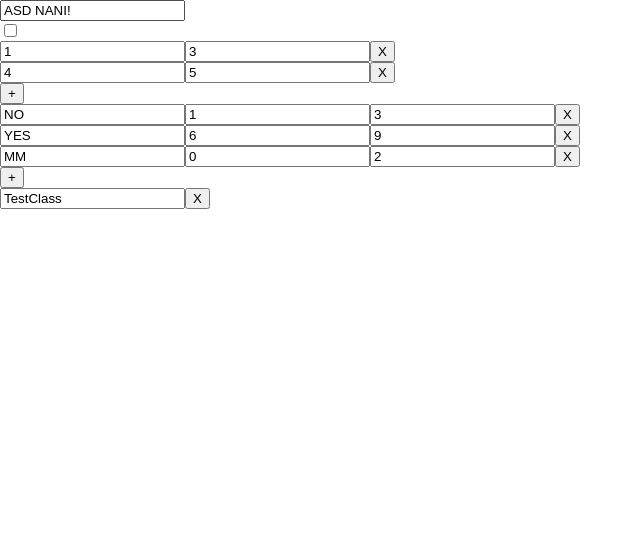
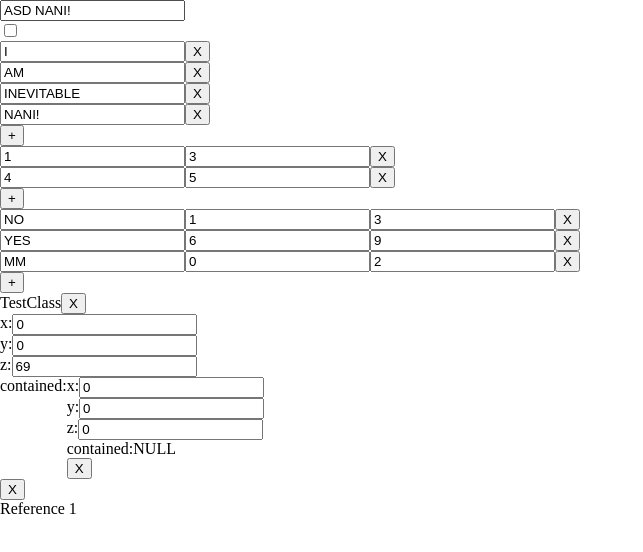
Before and after one commit to SizzleBae/web-engine, a website built with webpack: page server/views/playground.html in a window 1280 px wide. Shown: the whole page, without its empty margins (0-643 px from the left). Built offline with nearby package versions, Linux system fonts and the light colour scheme.

Commit message:
TwoWayDataStrategy, added CSS classes to two-way

```diff
--- a/package.json
+++ b/package.json
@@ -41,7 +41,7 @@
     "jest-diff": "^24.9.0",
     "nodemon": "^2.0.7",
     "ts-jest": "^26.4.4",
-    "typescript": "^4.1.3",
+    "typescript": "^4.2.3",
     "webpack": "^5.12.2",
     "webpack-cli": "^3.3.12"
   },
--- a/server/views/playground.html
+++ b/server/views/playground.html
@@ -15,6 +15,10 @@
         height: 100%;
         touch-action: none;
     }
+
+    .tw-data-property {
+        display: flex;
+    }
 </style>
 
 <head>
--- /dev/null
+++ b/src/core/property/extension/two-way/TwoWayAbstractProperty.ts
@@ -0,0 +1,11 @@
+export abstract class TwoWayAbstractProperty<TRoot extends HTMLElement = HTMLElement> {
+    protected constructor(public root: TRoot) {
+    }
+
+    destroy() {
+        this.root.remove();
+        this.onDestroy();
+    }
+
+    protected abstract onDestroy(): void;
+}
--- a/src/core/property/extension/two-way/TwoWayArrayProperty.ts
+++ b/src/core/property/extension/two-way/TwoWayArrayProperty.ts
@@ -1,9 +1,9 @@
-import {TwoWayProperty} from "./TwoWayProperty";
+import {TwoWayAbstractProperty} from "./TwoWayAbstractProperty";
 import {TwoWayStrategyBuilders} from "./TwoWayStrategyBuilders";
 import {TwoWayStrategy} from "./TwoWayStrategy";
 import {ArrayProperty} from "../../ArrayProperty";
 
-export class TwoWayArrayProperty extends TwoWayProperty {
+export class TwoWayArrayProperty extends TwoWayAbstractProperty {
     private twoWayArray: TwoWayStrategy<any>[] = [];
 
     private propertyChangeListener = ()=>this.refreshTwoWayArray();
@@ -12,6 +12,8 @@ export class TwoWayArrayProperty extends TwoWayProperty {
 
     constructor(private property: ArrayProperty<any>, private strategyBuilders: TwoWayStrategyBuilders) {
         super(document.createElement('div'));
+
+        this.root.className = "tw-array-property";
 
         property.onChanged.subscribe(this.propertyChangeListener);
 
--- a/src/core/property/extension/two-way/TwoWayBooleanStrategy.ts
+++ b/src/core/property/extension/two-way/TwoWayBooleanStrategy.ts
@@ -3,6 +3,9 @@ import {TwoWayStrategy} from "./TwoWayStrategy";
 export class TwoWayBooleanStrategy extends TwoWayStrategy<boolean, HTMLInputElement> {
     constructor() {
         super(document.createElement('input'));
+
+        this.root.className = "tw-boolean";
+
         this.root.type = "checkbox";
 
         this.root.addEventListener('change', () => this.onHTMLValue.emit(this.root.checked));
--- /dev/null
+++ b/src/core/property/extension/two-way/TwoWayDataStrategy.ts
@@ -0,0 +1,49 @@
+import {TwoWayStrategy} from "./TwoWayStrategy";
+import {PropertyUtils} from "../../PropertyUtils";
+import {TwoWayPropertyBuilder} from "./TwoWayPropertyBuilder";
+import {TwoWayAbstractProperty} from "./TwoWayAbstractProperty";
+
+export class TwoWayDataStrategy<T extends object> extends TwoWayStrategy<T, HTMLSpanElement> {
+    propertyTwoWays = new Map<string, TwoWayAbstractProperty>();
+
+    constructor(public twoWayPropertyBuilder: TwoWayPropertyBuilder) {
+        super(document.createElement('span'));
+
+        this.root.className = "tw-data";
+    }
+
+    onProgramValue(newValue: T): void {
+        this.clearTwoWays();
+
+        // Create two ways for properties in new value
+        PropertyUtils.forEachPropertyIn(newValue, (property, key) => {
+             const propertyTwoWay = this.twoWayPropertyBuilder.buildFor(property);
+
+             this.propertyTwoWays.set(key, propertyTwoWay);
+        });
+
+        // Create html for new two ways
+        this.propertyTwoWays.forEach((propertyTwoWay, key) => {
+            const twoWayKey = document.createElement("span");
+            twoWayKey.innerText = key + ": ";
+
+            const twoWayContainer = document.createElement("span");
+            twoWayContainer.className = "tw-data-property";
+            twoWayContainer.append(twoWayKey, propertyTwoWay.root);
+
+            this.root.append(twoWayContainer);
+        });
+    }
+
+    private clearTwoWays() {
+        this.propertyTwoWays.forEach(twoWay => twoWay.destroy());
+        this.propertyTwoWays.clear();
+        // This function is standard, yet it is not defined in typescript lib.dom.d.ts for some reason...
+        // @ts-ignore
+        this.root.replaceChildren();
+    }
+
+    onDestroy(): void {
+        this.clearTwoWays();
+    }
+}
--- a/src/core/property/extension/two-way/TwoWayMapProperty.ts
+++ b/src/core/property/extension/two-way/TwoWayMapProperty.ts
@@ -1,9 +1,9 @@
-import {TwoWayProperty} from "./TwoWayProperty";
+import {TwoWayAbstractProperty} from "./TwoWayAbstractProperty";
 import {TwoWayStrategyBuilders} from "./TwoWayStrategyBuilders";
 import {TwoWayStrategy} from "./TwoWayStrategy";
 import {MapProperty} from "../../MapProperty";
 
-export class TwoWayMapProperty extends TwoWayProperty {
+export class TwoWayMapProperty extends TwoWayAbstractProperty {
     private twoWayMap = new Map<any, { key: TwoWayStrategy<any>, value: TwoWayStrategy<any> }>();
 
     private propertyChangeListener = ()=>this.refreshTwoWayMap();
@@ -12,6 +12,8 @@ export class TwoWayMapProperty extends TwoWayProperty {
 
     constructor(private property: MapProperty<any, any>, private strategyBuilders: TwoWayStrategyBuilders) {
         super(document.createElement('div'));
+
+        this.root.className = "tw-map-property";
 
         property.onChanged.subscribe(this.propertyChangeListener);
 
--- a/src/core/property/extension/two-way/TwoWayNullableStrategy.ts
+++ b/src/core/property/extension/two-way/TwoWayNullableStrategy.ts
@@ -3,20 +3,33 @@ import {TwoWayStrategy} from "./TwoWayStrategy";
 
 export class TwoWayNullableStrategy<T> extends TwoWayStrategy<T | null, HTMLSpanElement> {
 
-    private nullHTML = document.createElement('input');
+    private nullHTML = document.createElement('span');
     private setNullButton = document.createElement('button');
 
     constructor(private wrappedStrategy: TwoWayStrategy<T>) {
         super(document.createElement('span'));
 
-        this.nullHTML.readOnly = true;
-        this.nullHTML.value = "NULL";
+        this.root.className = "tw-nullable";
+
+        //this.nullHTML.readOnly = true;
+        this.nullHTML.innerHTML = "NULL";
 
         this.setNullButton.innerHTML = "X";
         this.setNullButton.onclick = ()=>this.onHTMLValue.emit(null);
+
         this.root.appendChild(this.setNullButton);
 
+        // Forward events to contained strategy when null is displayed
+        this.nullHTML.addEventListener("drop", e => this.forwardEvent(e, DragEvent));
+        this.nullHTML.addEventListener("dragenter", e => this.forwardEvent(e, DragEvent));
+        this.nullHTML.addEventListener("dragover", e => this.forwardEvent(e, DragEvent));
+
         wrappedStrategy.onHTMLValue.subscribe((newValue)=>this.onHTMLValue.emit(newValue));
+    }
+
+    private forwardEvent<T extends Event>(originalEvent: T, EventConstructor: {new(type: string, init: any):T}) {
+        const duplicatedEvent = new EventConstructor(originalEvent.type, originalEvent);
+        return this.wrappedStrategy.root.dispatchEvent(duplicatedEvent);
     }
 
     private displayWrappedStrategy(display: boolean) {
--- a/src/core/property/extension/two-way/TwoWayNumberStrategy.ts
+++ b/src/core/property/extension/two-way/TwoWayNumberStrategy.ts
@@ -3,6 +3,9 @@ import {TwoWayStrategy} from "./TwoWayStrategy";
 export class TwoWayNumberStrategy extends TwoWayStrategy<number, HTMLInputElement> {
     constructor() {
         super(document.createElement('input'));
+
+        this.root.className = "tw-number";
+
         this.root.type = "number";
 
         this.root.addEventListener('change', () => this.onHTMLValue.emit(Number.parseFloat(this.root.value)));
--- a/src/core/property/extension/two-way/TwoWayProperty.ts
+++ b/src/core/property/extension/two-way/TwoWayProperty.ts
@@ -1,11 +1,30 @@
-export abstract class TwoWayProperty<TRoot extends HTMLElement = HTMLElement> {
-    protected constructor(public root: TRoot) {
+import {TwoWayAbstractProperty} from "./TwoWayAbstractProperty";
+import {Property} from "../../Property";
+import {TwoWayStrategyBuilders} from "./TwoWayStrategyBuilders";
+import {TwoWayStrategy} from "./TwoWayStrategy";
+
+export class TwoWayProperty extends TwoWayAbstractProperty {
+    private strategyTwoWay: TwoWayStrategy<any>;
+
+    private propertyChangeListener = (newValue: any) => this.strategyTwoWay.onProgramValue(newValue);
+
+    constructor(private property: Property<any>, private strategyBuilders: TwoWayStrategyBuilders) {
+        super(document.createElement('div'));
+
+        this.root.className = "tw-property";
+
+        this.strategyTwoWay = strategyBuilders.build(property.strategy);
+
+        this.strategyTwoWay.onHTMLValue.subscribe(newValue => property.set(newValue));
+        this.property.onChanged.subscribe(this.propertyChangeListener);
+
+        this.strategyTwoWay.onProgramValue(property.get());
+
+        this.root.appendChild(this.strategyTwoWay.root);
     }
 
-    destroy() {
-        this.root.remove();
-        this.onDestroy();
+    protected onDestroy(): void {
+        this.strategyTwoWay.destroy();
+        this.property.onChanged.unsubscribe(this.propertyChangeListener);
     }
-
-    protected abstract onDestroy(): void;
 }
--- a/src/core/property/extension/two-way/TwoWayPropertyBuilder.ts
+++ b/src/core/property/extension/two-way/TwoWayPropertyBuilder.ts
@@ -1,7 +1,7 @@
 import {PropertyExtensions} from "../PropertyExtensions";
+import {TwoWayAbstractProperty} from "./TwoWayAbstractProperty";
+import {Property} from "../../Property";
 import {TwoWayProperty} from "./TwoWayProperty";
-import {Property} from "../../Property";
-import {TwoWaySingleProperty} from "./TwoWaySingleProperty";
 import {AbstractProperty} from "../../AbstractProperty";
 import {TwoWayStrategyBuilders} from "./TwoWayStrategyBuilders";
 import {ArrayProperty} from "../../ArrayProperty";
@@ -9,13 +9,13 @@ import {TwoWayArrayProperty} from "./TwoWayArrayProperty";
 import {MapProperty} from "../../MapProperty";
 import {TwoWayMapProperty} from "./TwoWayMapProperty";
 
-type TwoWayPropertyExtension<T extends AbstractProperty> = (property: T) => TwoWayProperty;
+type TwoWayPropertyExtension<T extends AbstractProperty> = (property: T) => TwoWayAbstractProperty;
 
 export class TwoWayPropertyBuilder extends PropertyExtensions<TwoWayPropertyExtension<any>> {
     constructor(public strategies: TwoWayStrategyBuilders) {
         super();
 
-        this.set(Property, (property) => new TwoWaySingleProperty(property, strategies));
+        this.set(Property, (property) => new TwoWayProperty(property, strategies));
         this.set(ArrayProperty, (property) => new TwoWayArrayProperty(property, strategies));
         this.set(MapProperty, (property) => new TwoWayMapProperty(property, strategies));
     }
--- a/src/core/property/extension/two-way/TwoWayReferenceStrategy.ts
+++ b/src/core/property/extension/two-way/TwoWayReferenceStrategy.ts
@@ -1,16 +1,53 @@
 import {TwoWayStrategy} from "./TwoWayStrategy";
 import {Constructable} from "../../strategy/ReferenceStrategy";
 
-export class TwoWayReferenceStrategy<T extends object> extends TwoWayStrategy<T, HTMLInputElement> {
-    constructor(public type: Constructable<T>) {
-        super(document.createElement('input'));
-        this.root.readOnly = true;
+type DragOptions<T extends object> = {
+    dataKey: string,
+    referenceFromData: (data: string)=>T | null;
+}
 
-        // this.root.addEventListener('change', () => this.onHTMLValue.emit());
+type Options<T extends object> = {
+    drag?: DragOptions<T>
+}
+
+export class TwoWayReferenceStrategy<T extends object> extends TwoWayStrategy<T, HTMLSpanElement> {
+    constructor(public type: Constructable<T>, private options: Options<T>) {
+        super(document.createElement('span'));
+
+        this.root.className = "tw-reference";
+
+        if(options.drag) {
+            this.setupDrag(options.drag);
+        }
+    }
+
+    private setupDrag(dragOptions: DragOptions<T>) {
+        this.root.addEventListener("dragover", e=>{
+            if(e.dataTransfer?.types?.includes(dragOptions.dataKey)) {
+                e.dataTransfer.dropEffect = "move";
+                e.preventDefault();
+            }
+        })
+        this.root.addEventListener("dragenter", e=>{
+            if(e.dataTransfer?.types?.includes(dragOptions.dataKey)) {
+                e.preventDefault();
+            }
+        })
+        this.root.addEventListener("drop", e=>{
+            const data = e.dataTransfer?.getData(dragOptions.dataKey);
+
+            if(data) {
+                const droppedReference = dragOptions.referenceFromData(data);
+
+                if(droppedReference) {
+                    this.onHTMLValue.emit(droppedReference);
+                }
+            }
+        })
     }
 
     onProgramValue(newValue: T): void {
-        this.root.value = newValue.constructor.name;
+        this.root.innerHTML = newValue.constructor.name;
     }
 
     onDestroy(): void {
--- a/src/core/property/extension/two-way/TwoWaySingleProperty.ts
+++ /dev/null
@@ -1,28 +0,0 @@
-import {TwoWayProperty} from "./TwoWayProperty";
-import {Property} from "../../Property";
-import {TwoWayStrategyBuilders} from "./TwoWayStrategyBuilders";
-import {TwoWayStrategy} from "./TwoWayStrategy";
-
-export class TwoWaySingleProperty extends TwoWayProperty {
-    private strategyTwoWay: TwoWayStrategy<any>;
-
-    private propertyChangeListener = (newValue: any) => this.strategyTwoWay.onProgramValue(newValue);
-
-    constructor(private property: Property<any>, private strategyBuilders: TwoWayStrategyBuilders) {
-        super(document.createElement('div'));
-
-        this.strategyTwoWay = strategyBuilders.build(property.strategy);
-
-        this.strategyTwoWay.onHTMLValue.subscribe(newValue => property.set(newValue));
-        this.property.onChanged.subscribe(this.propertyChangeListener);
-
-        this.strategyTwoWay.onProgramValue(property.get());
-
-        this.root.appendChild(this.strategyTwoWay.root);
-    }
-
-    protected onDestroy(): void {
-        this.strategyTwoWay.destroy();
-        this.property.onChanged.unsubscribe(this.propertyChangeListener);
-    }
-}
--- a/src/core/property/extension/two-way/TwoWayStringStrategy.ts
+++ b/src/core/property/extension/two-way/TwoWayStringStrategy.ts
@@ -3,6 +3,8 @@ import {TwoWayStrategy} from "./TwoWayStrategy";
 export class TwoWayStringStrategy extends TwoWayStrategy<string, HTMLInputElement> {
     constructor() {
         super(document.createElement('input'));
+
+        this.root.className = "tw-string";
 
         this.root.addEventListener('change', () => this.onHTMLValue.emit(this.root.value));
     }
--- a/src/core/property/extension/two-way/TwoWayVectorStrategy.ts
+++ b/src/core/property/extension/two-way/TwoWayVectorStrategy.ts
@@ -9,6 +9,7 @@ export class TwoWayVectorStrategy extends TwoWayStrategy<Vector, HTMLSpanElement
 
     constructor() {
         super(document.createElement('span'));
+        this.root.className = "tw-vector";
 
         this.xInput.type = "number";
         this.yInput.type = "number";
--- a/src/core/property/strategy/ReferenceStrategy.ts
+++ b/src/core/property/strategy/ReferenceStrategy.ts
@@ -37,7 +37,7 @@ export class ReferenceStrategy<T extends object> extends PropertyStrategy<T, PRe
             return memento.object as T;
         }
 
-        throw new Error(`ReferenceStrategy: Failed to deserialize. Memento did not contain an object`);
+        throw `ReferenceStrategy: Failed to deserialize. Memento did not contain an object`;
     }
 
     modify(value: T): T {
--- a/src/views/playground/Playground.ts
+++ b/src/views/playground/Playground.ts
@@ -10,16 +10,40 @@ import {PBoolean} from "../../core/property/strategy/BooleanStrategy";
 import {PRef, ReferenceStrategy} from "../../core/property/strategy/ReferenceStrategy";
 import {TwoWayReferenceStrategy} from "../../core/property/extension/two-way/TwoWayReferenceStrategy";
 import {PNullable} from "../../core/property/strategy/NullableStrategy";
+import {PNumber} from "../../core/property/strategy/NumberStrategy";
+import {DataStrategy, PData} from "../../core/property/strategy/DataStrategy";
+import {TwoWayDataStrategy} from "../../core/property/extension/two-way/TwoWayDataStrategy";
 
 class TestClass {
 
+}
+
+class TestData {
+    x = new Property(PNumber(), 0);
+    y = new Property(PNumber(), 0);
+    z = new Property(PNumber(), 0);
+
+    contained = new Property(PNullable(PData<TestData>()), null);
 }
 
 export class Playground {
     initialize() {
         const twoWayStrategy = new TwoWayStrategyBuilders();
         twoWayStrategy.add(VectorStrategy, ()=>new TwoWayVectorStrategy());
-        twoWayStrategy.add(ReferenceStrategy, strategy => new TwoWayReferenceStrategy(strategy.type));
+
+        twoWayStrategy.add(ReferenceStrategy, strategy => {
+            return new TwoWayReferenceStrategy(strategy.type, {
+                drag: {
+                    dataKey: "data/ref",
+                    referenceFromData: data => {
+                        console.log(data);
+                        return new TestClass();
+                    }
+                }
+            })
+        });
+
+        twoWayStrategy.add(DataStrategy, strategy => new TwoWayDataStrategy(twoWayProperty));
 
         const twoWayProperty = new TwoWayPropertyBuilder(twoWayStrategy);
 
@@ -33,6 +57,7 @@ export class Playground {
 
         const testStringArray = new ArrayProperty(PString(), ["I", "AM", "INEVITABLE"]);
         const testStringArrayTwoWay = twoWayProperty.buildFor(testStringArray);
+        document.body.appendChild(testStringArrayTwoWay.root);
 
         const testVectorArray = new ArrayProperty(PVector(), [new Vector(1, 3), new Vector(3, 7)]);
         const testVectorArrayTwoWay = twoWayProperty.buildFor(testVectorArray);
@@ -48,6 +73,20 @@ export class Playground {
         const testReferenceTwoWay = twoWayProperty.buildFor(testReference);
         document.body.appendChild(testReferenceTwoWay.root);
 
+        const testData = new Property(PNullable(PData<TestData>()), new TestData());
+        const testDataTwoWay = twoWayProperty.buildFor(testData);
+        document.body.appendChild(testDataTwoWay.root);
+
+        // Create som test draggable reference elements
+        const domRef1 = document.createElement('span');
+        domRef1.draggable = true;
+        domRef1.innerHTML = "Reference 1";
+        domRef1.ondragstart = ev => {
+            ev.dataTransfer?.setData("data/ref", "a");
+            return true;
+        };
+        document.body.appendChild(domRef1);
+
         setTimeout(()=> {
             testString.set(testString.get() + " NANI!");
             testBoolean.set(!testBoolean.get());
@@ -55,8 +94,13 @@ export class Playground {
             testVectorArray.set(1, new Vector(4, 5));
             testStringVectorMap.set("MM", new Vector(0, 2));
             testReference.set(new TestClass());
+            testData.get()?.z.set(69);
+            testData.get()?.contained.set(new TestData());
         }, 3000);
 
+        setInterval(()=>{
+            console.log(testData.get()?.x.get(), testData.get()?.y.get(), testData.get()?.z.get())
+        }, 1000);
     }
 
     render() {
```
Also changed, not shown: 1 other file.
